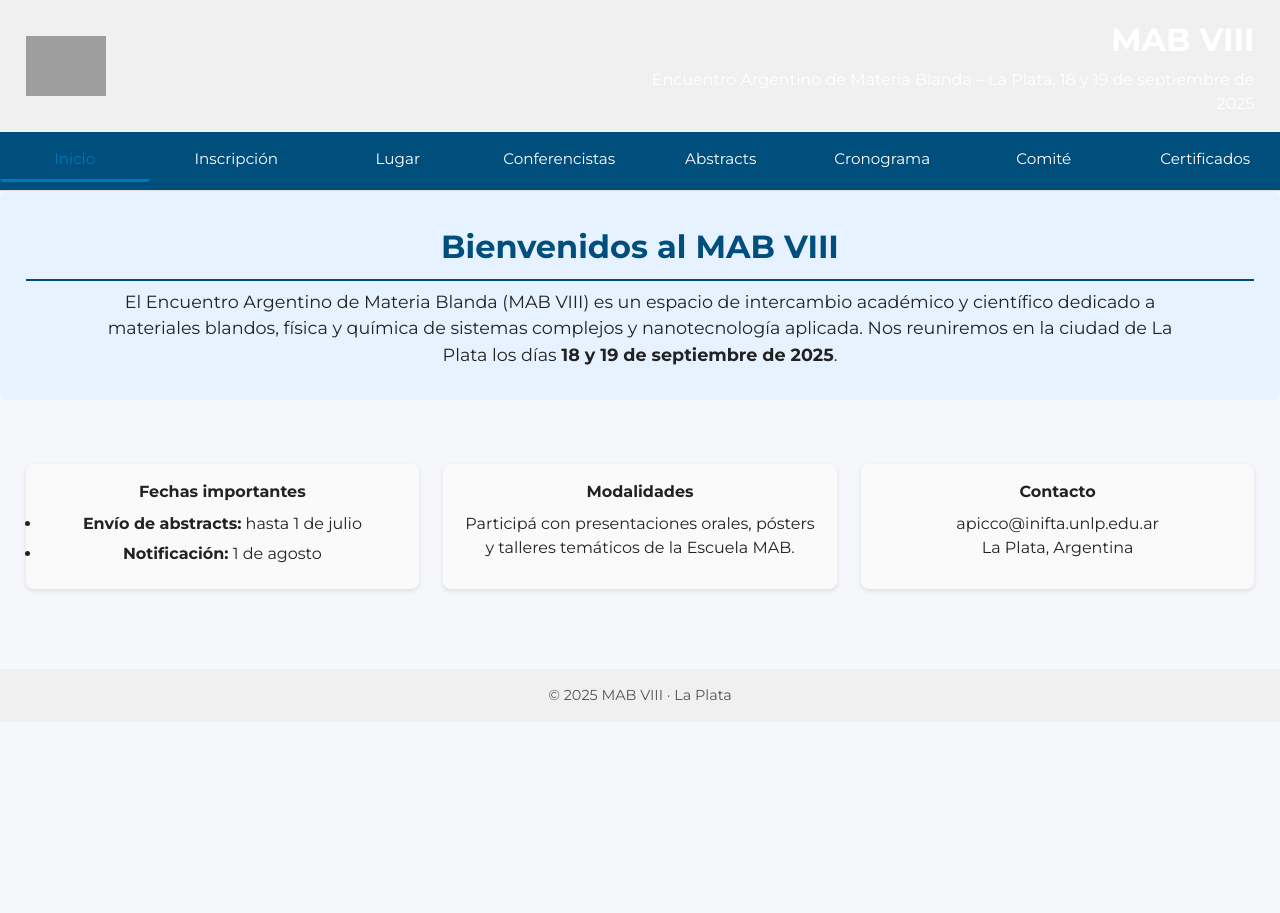
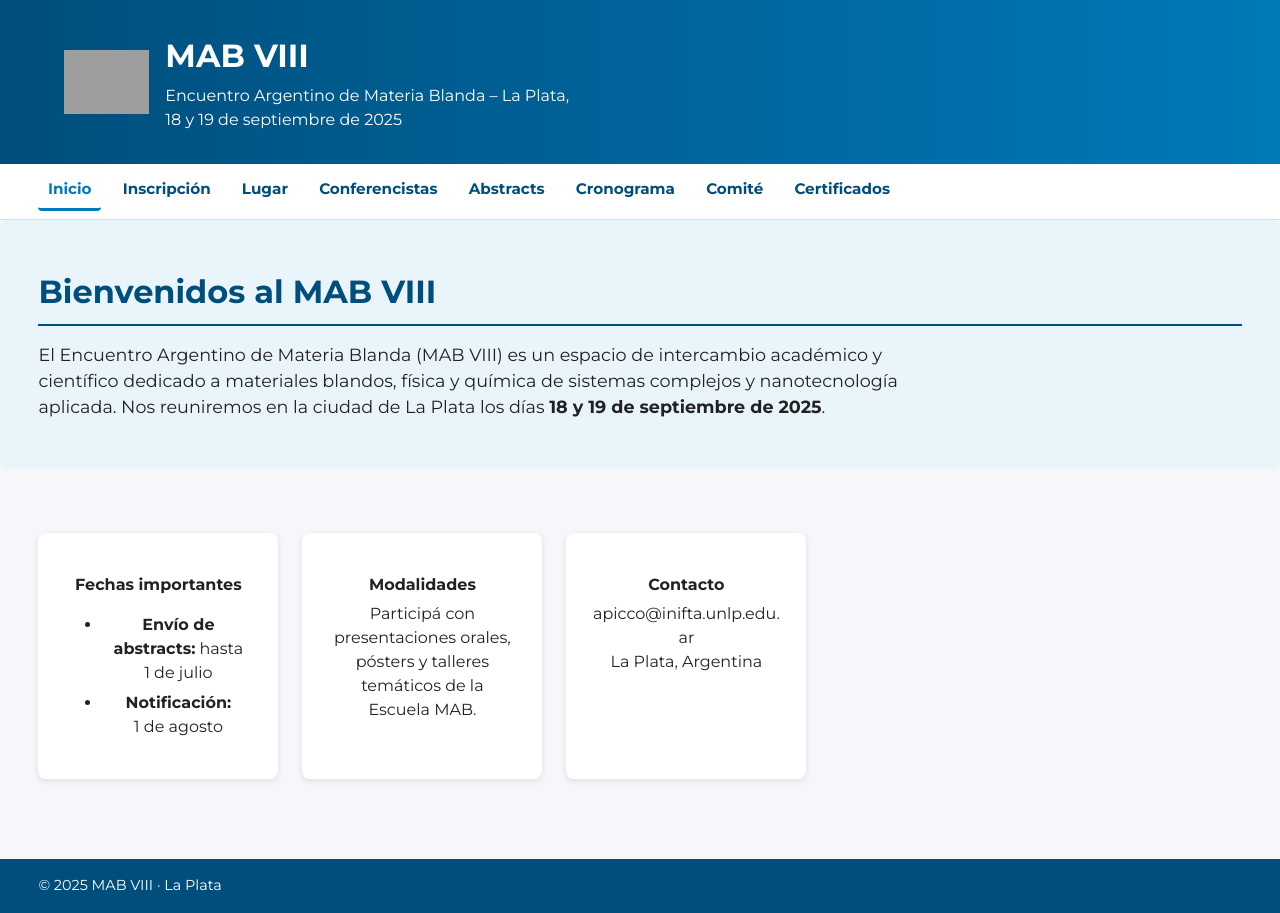
Before and after one commit to eamab8/eamab-viii, a plain HTML site: page index.html in a window 1280 px wide. Before the commit the page ends 800 px from the top, so only its background shows below. Drawn offline with Linux system fonts and the light colour scheme; grey boxes are pictures that could not be loaded.

Commit message:
Update index.html

```diff
--- a/index.html
+++ b/index.html
@@ -3,121 +3,38 @@
 <head>
   <meta charset="UTF-8">
   <meta name="viewport" content="width=device-width, initial-scale=1.0">
-  <title>MAB VIII – La Plata 2025</title>
+  <title>MAB VIII – La Plata 2025</title>
 
   <link href="https://fonts.googleapis.com/css2?family=Montserrat:wght@400;700&display=swap" rel="stylesheet">
   <link rel="stylesheet" href="estilos.css">
 
+  <!-- Ajustes locales -->
   <style>
-    /* Reset global */
-    * {
-      margin: 0;
-      padding: 0;
-      box-sizing: border-box;
+    header{ text-align:left; padding-left:5vw; }
+
+    /* pestaña activa */
+    nav a.active{ color:var(--azul-claro); border-bottom:3px solid var(--azul-claro); }
+
+    /* tarjetas en fila – alineadas a la izquierda */
+    .cards{
+      display:flex;
+      justify-content:flex-start;   /* alineación izquierda */
+      flex-wrap:wrap;
+      gap:1.5rem;
     }
-    body {
-      font-family: 'Montserrat', sans-serif;
-    }
+    .card{ max-width:500px; }
 
-    /* Header a lo ancho */
-    header {
-      width: 100%;
-      display: flex;
-      align-items: center;
-      justify-content: space-between; /* logo a la izq, texto a la der */
-      padding: 1rem 2%;
-      background: #f0f0f0;
-    }
-    header .logo {
-      max-height: 60px;
-    }
-    header div {
-      text-align: right;
-    }
-
-    /* Navegación a lo ancho completo */
-    nav {
-      width: 100%;
-      display: flex;
-      justify-content: space-around;
-      background: var(--azul-oscuro, #00457c);
-      padding: 0.5rem 0;
-    }
-    nav a {
-      flex: 1;
-      text-align: center;
-      color: white;
-      text-decoration: none;
-      padding: 0.5rem 0;
-      font-weight: 500;
-    }
-    nav a.active {
-      color: var(--azul-claro, #4da6ff);
-      border-bottom: 3px solid var(--azul-claro, #4da6ff);
-    }
-
-    /* Hero a lo ancho */
-    .hero {
-      width: 100%;
-      padding: 2rem 2%;
-      background: #e6f2ff;
-      text-align: center;
-    }
-    .hero h2 {
-      margin-bottom: 0.5rem;
-    }
-    .hero p {
-      line-height: 1.5;
-      max-width: 90%;
-      margin: 0 auto;
-    }
-
-    /* Cards distribuidas uniformemente */
-    .cards {
-      width: 100%;
-      display: flex;
-      justify-content: space-between; /* espacio completo */
-      flex-wrap: wrap;
-      padding: 2rem 2%;
-      gap: 1.5rem;
-    }
-    .card {
-      flex: 1 1 calc(33% - 1rem);
-      /* Si hay menos de 3, se ajusta; si hay más, baja a siguiente fila */
-      background: #fafafa;
-      padding: 1rem;
-      border-radius: 8px;
-      box-shadow: 0 2px 5px rgba(0,0,0,0.1);
-      text-align: center;
-    }
-    .card h3 {
-      margin-bottom: 0.5rem;
-    }
-    .fechas li {
-      margin-bottom: 0.4rem;
-    }
-    .fechas strong {
-      font-weight: 700;
-    }
-
-    /* Footer a lo ancho */
-    footer {
-      width: 100%;
-      padding: 1rem 2%;
-      text-align: center;
-      background: #f0f0f0;
-      font-size: 0.9rem;
-      color: #555;
-    }
+    .fechas li{ margin-bottom:.4rem; }
+    .fechas strong{ font-weight:700; }
   </style>
 </head>
 <body>
 
   <header>
-    <img src="Logo_Blanco.png" alt="MAB VIII logo" class="logo">
+    <img src="Logo_Blanco.png" alt="MAB VIII logo" class="logo">
     <div>
-      <h1>MAB VIII</h1>
-      <p>Encuentro Argentino de Materia Blanda – La Plata, 18 y 19 de septiembre de 2025</p>
+      <h1>MAB VIII</h1>
+      <p>Encuentro Argentino de Materia Blanda – La Plata, 18 y 19 de septiembre de 2025</p>
     </div>
   </header>
 
@@ -133,10 +50,10 @@
   </nav>
 
   <section class="hero" id="inicio">
-    <h2>Bienvenidos al MAB VIII</h2>
+    <h2>Bienvenidos al MAB VIII</h2>
     <p>
-      El Encuentro Argentino de Materia Blanda (MAB VIII) es un espacio de intercambio académico y científico dedicado a materiales blandos, física y química de sistemas complejos y nanotecnología aplicada.
-      Nos reuniremos en la ciudad de La Plata los días <strong>18 y 19 de septiembre de 2025</strong>.
+      El Encuentro Argentino de Materia Blanda (MAB VIII) es un espacio de intercambio académico y científico dedicado a materiales blandos, física y química de sistemas complejos y nanotecnología aplicada.
+      Nos reuniremos en la ciudad de La Plata los días <strong>18 y 19 de septiembre de 2025</strong>.
     </p>
   </section>
 
@@ -144,15 +61,15 @@
     <div class="card">
       <h3>Fechas importantes</h3>
       <ul class="fechas">
-        <li><strong>Envío de abstracts:</strong> hasta 1 de julio</li>
-        <li><strong>Notificación:</strong> 1 de agosto</li>
+        <li><strong>Envío de abstracts:</strong> hasta 1 de julio</li>
+        <li><strong>Notificación:</strong> 1 de agosto</li>
       </ul>
     </div>
 
     <div class="card">
       <h3>Modalidades</h3>
       <p>
-        Participá con presentaciones orales, pósters y talleres temáticos de la Escuela MAB.
+        Participá con presentaciones orales, pósters y talleres temáticos de la Escuela MAB.
       </p>
     </div>
 
@@ -160,13 +77,13 @@
       <h3>Contacto</h3>
       <p>
         apicco@inifta.unlp.edu.ar<br>
-        La Plata, Argentina
+        La Plata, Argentina
       </p>
     </div>
   </section>
 
   <footer>
-    &copy; 2025 MAB VIII · La Plata
+    &copy; 2025 MAB VIII · La Plata
   </footer>
 
 </body>
```
